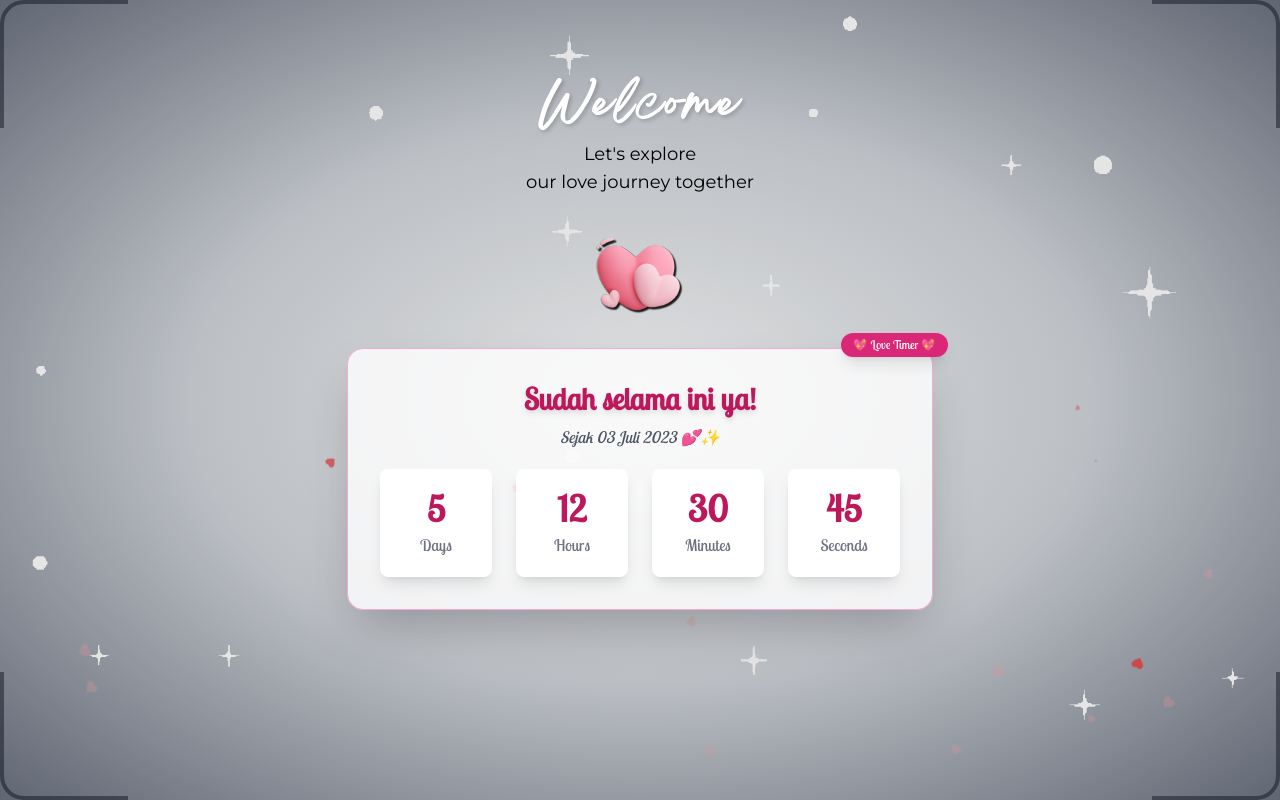
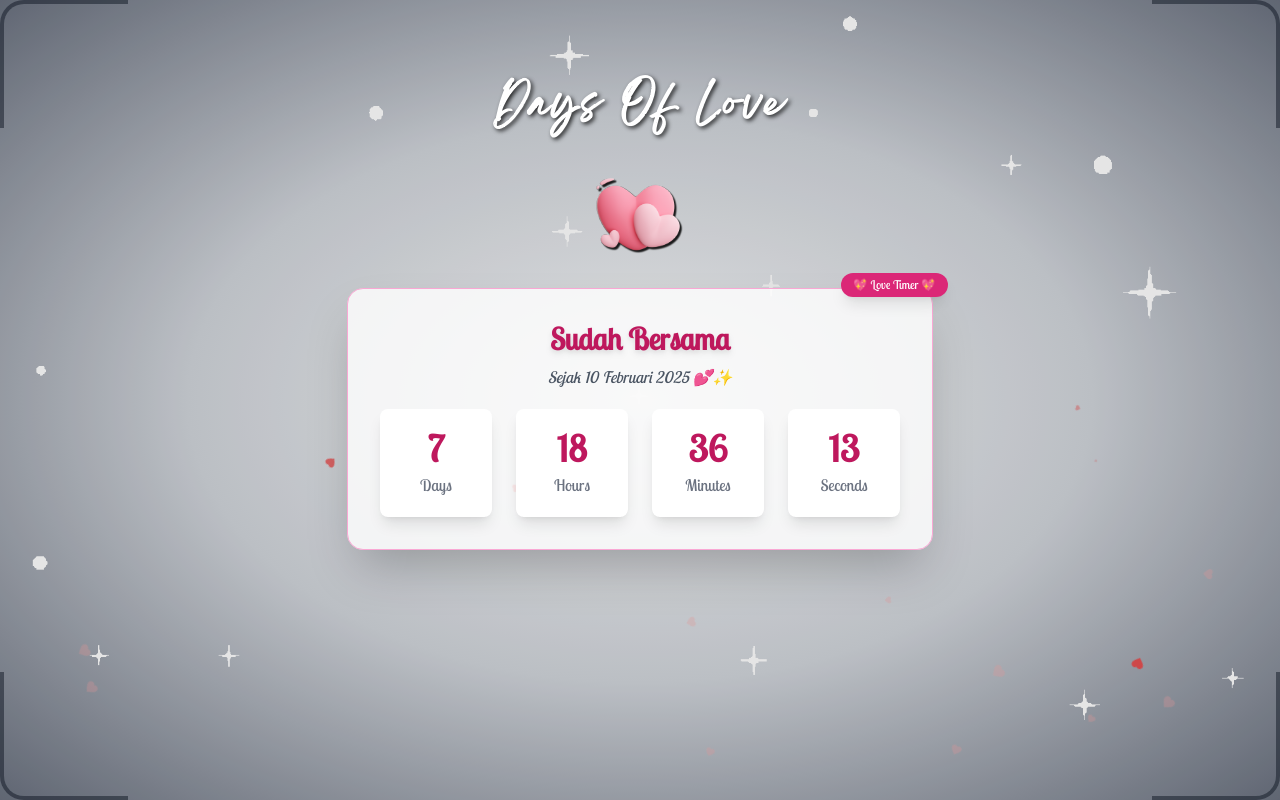
Before and after one commit to giraldi07/valentine-day-react, a React (Vite) app: page /features in a window 1280 px wide. Built offline with nearby package versions, Linux system fonts and the light colour scheme.

Commit message:
update page 4

```diff
--- a/src/components/Countdown.tsx
+++ /dev/null
@@ -1,65 +0,0 @@
-import React, { useEffect, useState } from 'react';
-import { useLocation } from 'react-router-dom';
-import type { CountdownProps } from '../types/index';
-import { VALENTINE_DATE } from '../data/valentineday';
-import TimeCard from '../components/new-comp/TimeCard';
-
-const Countdown: React.FC<CountdownProps> = () => {
-  const location = useLocation();
-  const selectedDate = location.state?.date || '12-02-2024';
-
-  const [timeSince, setTimeSince] = useState({
-    days: 0,
-    hours: 0,
-    minutes: 0,
-    seconds: 0,
-  });
-
-  const [timeUntilValentine, setTimeUntilValentine] = useState({
-    days: 0,
-    hours: 0,
-    minutes: 0,
-    seconds: 0,
-  });
-
-  useEffect(() => {
-    const startDate = new Date(selectedDate.split('-').reverse().join('-'));
-    const valentineDate = new Date(VALENTINE_DATE);
-
-    const now = new Date().getTime();
-    const elapsed = now - startDate.getTime();
-    setTimeSince({
-      days: Math.floor(elapsed / (1000 * 60 * 60 * 24)),
-      hours: Math.floor((elapsed % (1000 * 60 * 60 * 24)) / (1000 * 60 * 60)),
-      minutes: Math.floor((elapsed % (1000 * 60 * 60)) / (1000 * 60)),
-      seconds: Math.floor((elapsed % (1000 * 60)) / 1000),
-    });
-
-    const timer = setInterval(() => {
-      const now = new Date().getTime();
-      const untilValentine = valentineDate.getTime() - now;
-
-      setTimeUntilValentine({
-        days: Math.floor(untilValentine / (1000 * 60 * 60 * 24)),
-        hours: Math.floor((untilValentine % (1000 * 60 * 60 * 24)) / (1000 * 60 * 60)),
-        minutes: Math.floor((untilValentine % (1000 * 60 * 60)) / (1000 * 60)),
-        seconds: Math.floor((untilValentine % (1000 * 60)) / 1000),
-      });
-    }, 1000);
-
-    return () => clearInterval(timer);
-  }, [selectedDate]);
-
-  return (
-    <div
-      className="grid grid-cols-1 md:grid-cols-1 items-center text-center gap-4 sm:gap-6 md:gap-8 p-4"
-      style={{ fontFamily: 'Lobster Two, cursive' }}
-    >
-      <div className="max-w-[400px] w-full mx-auto">
-        <TimeCard time={timeSince} title="Sudah Berjalan Selama" style="bg-gray-200 text-gray-800 flex flex-col justify-center" />
-      </div>
-    </div>
-  );
-};
-
-export default Countdown;
--- a/src/components/new-comp/TimeCard.tsx
+++ b/src/components/new-comp/TimeCard.tsx
@@ -10,9 +10,19 @@ interface TimeCardProps {
   };
   title: string;
   style?: string;
+  startDate?: string; // Tambahkan prop untuk tanggal awal
 }
 
-const TimeCard: React.FC<TimeCardProps> = ({ time, title, style }) => {
+const TimeCard: React.FC<TimeCardProps> = ({ time, title, style, startDate }) => {
+  // Format tanggal awal (jika ada)
+  const formattedDate = startDate
+    ? new Date(startDate.split('-').reverse().join('-')).toLocaleDateString('id-ID', {
+        day: 'numeric',
+        month: 'long',
+        year: 'numeric',
+      })
+    : '';
+
   return (
     <motion.div
       initial={{ opacity: 0, y: 20 }}
@@ -30,9 +40,12 @@ const TimeCard: React.FC<TimeCardProps> = ({ time, title, style }) => {
       <h3 className="text-center text-2xl sm:text-3xl font-semibold text-pink-700 drop-shadow-md">
         {title}
       </h3>
-      <p className="text-center text-sm sm:text-base text-gray-600 mt-2 italic">
-        Sejak 03 Juli 2023 💕✨
-      </p>
+      {/* Tanggal Awal */}
+      {formattedDate && (
+        <p className="text-center text-sm sm:text-base text-gray-600 mt-2 italic">
+          Sejak {formattedDate} 💕✨
+        </p>
+      )}
 
       {/* Grid Waktu */}
       <div className="mt-5 grid grid-cols-2 sm:grid-cols-4 gap-4 sm:gap-6">
--- a/src/pages/DateInput2.tsx
+++ b/src/pages/DateInput2.tsx
@@ -16,7 +16,7 @@ import wrongSound from '../assets/audio/wrong.mp3';
 import successSound from '../assets/audio/success.mp3';
 import FrameSlide from '../components/new-comp/FrameSlide';
 
-const CORRECT_DATE = '10-02-2025';
+const CORRECT_DATE = '17-02-2025';
 
 const DateInput2: React.FC = () => {
   const [currentInput, setCurrentInput] = useState('');
@@ -56,9 +56,10 @@ const DateInput2: React.FC = () => {
 
   const handleContinue = () => {
     navigate('/days-of-love', {
-      state: { date: currentInput },
+      state: { date: CORRECT_DATE }, // Kirim tanggal ke halaman tujuan
     });
   };
+
 
   return (
     <FrameSlide direction="down" duration={1} perspective={1500}>
--- a/src/pages/DaysOfLove.tsx
+++ b/src/pages/DaysOfLove.tsx
@@ -1,76 +1,74 @@
-import React from 'react';
-import { useLocation, Navigate, useNavigate } from 'react-router-dom';
-import { motion } from 'framer-motion';
+import React, { useState } from 'react';
+import { useLocation, useNavigate } from 'react-router-dom';
+import { AnimatePresence, motion } from 'framer-motion';
 import Lottie from 'lottie-react';
-import Countdown from '../components/Countdown';
 import { Heart } from 'lucide-react';
-import { DotLottieReact } from '@lottiefiles/dotlottie-react';
 import BgAnimImage2 from '../assets/images/gif/flower.gif';
 import catAnimation from '../assets/lottie-animations/cat.json';
+import FrameSlide from '../components/new-comp/FrameSlide';
+import Frame2Left from '../assets/images/frame2-left.svg'; // Import frame kiri
+import Frame2Right from '../assets/images/frame2-right.svg';
 
-const ribbonVariants = {
-  initial: { scale: 10, opacity: 1, rotate: -30 },
-  animate: { scale: 1, opacity: 1, transition: { duration: 1.2, ease: 'easeOut' }, rotate: -30 },
-  exit: { scale: 10, opacity: 1, transition: { duration: 1, ease: 'easeIn' }, rotate: -30 }
-};
+import TimeCard from "../components/new-comp/TimeCard";
 
 const DaysOfLove: React.FC = () => {
   const location = useLocation();
   const navigate = useNavigate();
-  const date = location.state?.date;
+  const startDate = location.state?.date || "10-02-2025"; // Default jika tidak ada state
+  const [showCard, setShowCard] = useState(true);
 
-  if (!date) {
-    return <Navigate to="/" replace />;
-  }
+  const [selectedDate] = useState(startDate);
 
-  const [day, month, year] = date.split('-').map(Number);
-  const targetDate = new Date(year, month - 1, day);
+  // Konversi string tanggal ke objek Date
+  const [day, month, year] = selectedDate.split("-").map(Number);
+  const startDateObj = new Date(year, month - 1, day);
+
+  // Hitung selisih waktu sejak tanggal yang dipilih
+  const now = new Date();
+  const diffInSeconds = Math.floor((now.getTime() - startDateObj.getTime()) / 1000);
+  const time = {
+    days: Math.floor(diffInSeconds / (60 * 60 * 24)),
+    hours: Math.floor((diffInSeconds % (60 * 60 * 24)) / (60 * 60)),
+    minutes: Math.floor((diffInSeconds % (60 * 60)) / 60),
+    seconds: diffInSeconds % 60,
+  };
+
 
   return (
+    <FrameSlide direction="down" duration={1} perspective={1500}>
+      <div className="min-h-screen bg-gradient-radial from-pink-200 via-pink-100 to-gray-400 p-4 sm:p-6 md:p-8 flex flex-col relative">
+
+        {/* Gambar Latar Belakang */}
+        <img
+          src={BgAnimImage2}
+          alt="Background Animation"
+          className="w-full h-full object-cover absolute top-0 left-0 z-0"
+        />
+
+        {/* Frame SVG - Pojok Kiri Bawah */}
+        <img
+          src={Frame2Left}
+          alt="Frame Left"
+          className="fixed left-0 bottom-0 w-[50vw] z-10"
+        />
+
+        {/* Frame SVG - Pojok Kanan Atas */}
+        <img
+          src={Frame2Right}
+          alt="Frame Right"
+          className="fixed right-0 top-0 w-[50vw] z-10"
+        />
+
+        {/* Konten Halaman */}
         <motion.div
           initial={{ opacity: 0 }}
           animate={{ opacity: 1 }}
           exit={{ opacity: 0 }}
           transition={{ duration: 1 }}
-      className="relative min-h-screen bg-gradient-radial from-gray-50 via-gray-300 to-gray-500 p-4 sm:p-6 flex flex-col overflow-hidden"
+          className="max-w-4xl mx-auto p-10 md:p-12 lg:p-2 w-full flex-grow flex flex-col z-50 h-screen overflow-y-auto"
         >
 
-      {/* Background Animasi */}
-      <motion.div
-        className="fixed inset-0 w-full h-full z-0"
-        initial={{ opacity: 0 }}
-        animate={{ opacity: 1 }}
-        transition={{ delay: 0.5 }}
-      >
-        <img
-          src={BgAnimImage2}
-          alt="Background Animation"
-          className="w-full h-full object-cover"
-        />
-        {/* Overlay Semi-Transparan */}
-        <div className="absolute inset-0 bg-black bg-opacity-10"></div>
-      </motion.div>
-
-
-
-      {/* Pita hanya di pojok kiri atas dengan bentuk miring */}
-      <motion.div
-        variants={ribbonVariants}
-        initial="initial"
-        animate="animate"
-        exit="exit"
-        className="absolute top-0 left-0 w-40 h-12 sm:w-48 sm:h-16 bg-white -rotate-30 -translate-x-1/2 -translate-y-1/2 shadow-md"
-      ></motion.div>
-      {/* Pita pojok kanan bawah dengan bentuk miring */}
-      <motion.div
-        variants={ribbonVariants}
-        initial="initial"
-        animate="animate"
-        exit="exit"
-        className="absolute bottom-0 right-0 w-40 h-12 sm:w-48 sm:h-16 bg-white rotate-30 translate-x-1/2 translate-y-1/2 shadow-md"
-      ></motion.div>
-
-      <div className="max-w-3xl mx-auto w-full flex-grow flex flex-col items-center justify-center py-6 sm:py-8">
+          <div className="max-w-3xl mx-auto w-full flex-grow flex flex-col items-center justify-center py-2 md:py-8 z-30">
             <motion.div
               initial={{ opacity: 0, y: -20 }}
               animate={{ opacity: 1, y: 0 }}
@@ -78,23 +76,35 @@ const DaysOfLove: React.FC = () => {
               className="text-center mb-8 sm:mb-10"
               style={{ fontFamily: 'Breathing' }}
             >
-          <h1 className="text-3xl md:text-4xl font-bold text-white drop-shadow-lg mb-3 text-center">Days of Love</h1>
+              {/* Teks Putih (Utama) */}
+              <motion.h1
+                  initial={{ y: -20, opacity: 0 }}
+                  animate={{ y: 0, opacity: 1 }}
+                  transition={{ delay: 1 }}
+                  className="text-3xl md:text-4xl font-bold text-white mb-0 text-center relative z-30"
+                  style={{
+                      fontFamily: 'Breathing',
+                      textShadow: '2px 2px 4px rgba(0, 0, 0, 0.8)', // Menambahkan efek bayangan untuk dimensi
+                      letterSpacing: '0.1em', // Mengatur jarak antar huruf
+                  }}
+              >
+                  Days Of Love
+              </motion.h1>
               <div className="flex items-center justify-center gap-2 sm:gap-3">
                 <Heart className="w-4 h-4 sm:w-5 sm:h-5 text-pink-500" fill="#ec4899" />
-            <span className="text-base sm:text-lg text-pink-500" style={{ fontFamily: 'Montserrat, sans-serif', }}>
+                <span className="text-base mt-4 sm:text-lg text-pink-500" style={{ fontFamily: 'Montserrat, sans-serif', }}>
                   Our journey together
                 </span>
                 <Heart className="w-4 h-4 sm:w-5 sm:h-5 text-pink-500" fill="#ec4899" />
               </div>
             </motion.div>
 
-
             {/* Animasi Lottie */}
             <motion.div
                 initial={{ y: 20, opacity: 0 }}
                 animate={{ y: 0, opacity: 1 }}
                 transition={{ delay: 2 }}
-          className="w- mt-[-7%] max-w-[80%] sm:max-w-[60%] md:max-w-[50%] lg:max-w-[40%]"
+                className="w-full mb-[-10vw] mt-[-24vw] md:mt-[-8vw] max-w-[80%] sm:max-w-[60%] md:max-w-[50%] lg:max-w-[40%]"
             >
               <Lottie
                   animationData={catAnimation}
@@ -102,35 +112,47 @@ const DaysOfLove: React.FC = () => {
                 />
             </motion.div>
 
+            <AnimatePresence mode="wait">
+              {showCard && (
                 <motion.div
-          initial={{ opacity: 0, y: -20 }}
+                  initial={{ opacity: 0, y: 50 }}
                   animate={{ opacity: 1, y: 0 }}
-          transition={{ duration: 1.5 }}
-          className="w-full mb-8">
-            <Countdown targetDate={targetDate} />
+                  exit={{ opacity: 0, y: 50 }}
+                  transition={{ duration: 3 }}
+                  className="w-full mb-2"
+                  style={{
+                    fontFamily: 'Lobster Two',
+                  }}
+                >
+                  <TimeCard
+                    time={time}
+                    title="Sudah Bersama"
+                    style="text-gray-800"
+                    startDate={selectedDate} // Teruskan tanggal awal ke TimeCard
+                  />
                 </motion.div>
-
-        <motion.p
-          initial={{ opacity: 0 }}
-          animate={{ opacity: 1 }}
-          transition={{ duration: 0.5, delay: 1.1 }}
-          className="text-base sm:text-lg text-pink-600 text-center mb-5"
-          style={{ fontFamily: 'Montserrat, sans-serif' }}
-        >
-          Every second with you is a treasure ❤️
-        </motion.p>
+              )}
+            </AnimatePresence>
 
             <motion.button
               whileHover={{ scale: 1.05 }}
               whileTap={{ scale: 0.95 }}
-          onClick={() => navigate('/features')}
+              onClick={() => {
+                setShowCard(false); // Sembunyikan kartu terlebih dahulu
+                setTimeout(() => {
+                  navigate('/features', { state: { date: startDate } }); // Pindah halaman setelah animasi selesai
+                }, 1500); // Sesuaikan dengan durasi animasi exit
+              }}
               className="px-4 sm:px-6 py-2 sm:py-3 bg-red-500 text-white font-medium sm:font-semibold text-base sm:text-lg rounded-lg shadow-md hover:bg-orange-700 transition-all duration-300 w-fit z-40"
               style={{ fontFamily: 'Lobster Two, cursive' }}
             >
               Explore Features
             </motion.button>
+
           </div>
         </motion.div>
+      </div>
+    </FrameSlide>
   );
 };
 
--- a/src/pages/Features.tsx
+++ b/src/pages/Features.tsx
@@ -1,5 +1,5 @@
 import { useState } from 'react';
-import { useNavigate } from 'react-router-dom';
+import { useLocation, useNavigate } from 'react-router-dom';
 import { motion } from 'framer-motion';
 import { features } from '../data/features';
 import PageTransition from '../components/PageTransition';
@@ -8,20 +8,32 @@ import TimeCard from '../components/new-comp/TimeCard';
 import BgAnimImage from '../assets/images/gif/blink-blink.gif';
 import featuresIcons from '../assets/images/icons/biglove.svg';
 
-function Features() {
+const Features: React.FC = () => {
   const navigate = useNavigate();
+  const location = useLocation();
+  const startDate = location.state?.date || "10-02-2025"; // Default jika tidak ada state
   const [showFeatures, setShowFeatures] = useState(false);
+
+  const [selectedDate] = useState(startDate);
 
   const toggleFeatures = () => {
     setShowFeatures(!showFeatures);
   };
 
-  const [timeSince] = useState({
-    days: 5,
-    hours: 12,
-    minutes: 30,
-    seconds: 45,
-  });
+  // Konversi string tanggal ke objek Date
+  const [day, month, year] = startDate.split("-").map(Number);
+  const startDateObj = new Date(year, month - 1, day); // Bulan dikurangi 1 karena di JS bulan dimulai dari 0
+
+  // Hitung selisih waktu sejak tanggal jadian
+  const now = new Date();
+  const diffInSeconds = Math.floor((now.getTime() - startDateObj.getTime()) / 1000);
+  const time = {
+    days: Math.floor(diffInSeconds / (60 * 60 * 24)),
+    hours: Math.floor((diffInSeconds % (60 * 60 * 24)) / (60 * 60)),
+    minutes: Math.floor((diffInSeconds % (60 * 60)) / 60),
+    seconds: diffInSeconds % 60,
+  };
+
 
   return (
     <PageTransition>
@@ -56,31 +68,22 @@ function Features() {
         )}
 
         <div className="relative max-w-4xl mx-auto mt-10 pt-8">
+
+          {/* Teks Putih (Utama) */}
           <motion.h1
             initial={{ y: -20, opacity: 0 }}
             animate={{ y: 0, opacity: 1 }}
-            className="text-4xl font-bold text-white mb-3 text-center"
+            transition={{ delay: 1 }}
+            className="text-3xl md:text-4xl font-bold text-white mb-10 text-center relative z-10"
             style={{
-              fontFamily: 'Breathing',
-              transform: 'rotate(-5deg)',
-              letterSpacing: '0.1em',
-              textShadow: '2px 2px 4px rgba(0, 0, 0, 0.2)',
+                fontFamily: 'Breathing',
+                textShadow: '2px 2px 4px rgba(0, 0, 0, 0.8)', // Menambahkan efek bayangan untuk dimensi
+                letterSpacing: '0.1em', // Mengatur jarak antar huruf
             }}
           >
-            Welcome
+              Days Of Love
           </motion.h1>
 
-          <motion.p
-            initial={{ y: -20, opacity: 0 }}
-            animate={{ y: 0, opacity: 1 }}
-            transition={{ delay: 0.2 }}
-            className="text-xl sm:text-lg text-black text-center mb-8"
-            style={{
-              fontFamily: 'Montserrat, sans-serif',
-            }}
-          >
-            Let's explore<br></br>our love journey together
-          </motion.p>
 
           <div className="flex justify-center z-30 items-center gap-6 md:gap-8 flex-wrap relative">
             {/* Ikon Utama (Love Fill) */}
@@ -90,7 +93,7 @@ function Features() {
               whileHover={{ scale: 1.1 }}
               whileTap={{ scale: 0.9 }}
             >
-              <div className="w-20 h-20 md:w-24 md:h-24 rounded-full flex items-center justify-center mb-2">
+              <div className="w-20 h-20 md:w-24 md:h-24 rounded-full flex items-center justify-center mb-2 z-30">
                 <img
                   src={featuresIcons} // Menggunakan ikon hati dari data
                   alt="Heart Icon"
@@ -134,10 +137,24 @@ function Features() {
             ))}
           </div>
 
-          {/* Countdown Timer */}
-          <div className="mt-4" style={{ fontFamily: 'Lobster Two, cursive' }}>
-            <TimeCard time={timeSince} title="Sudah selama ini ya!" style="bg-pink-300 text-red-500" />
-          </div>
+          {/* Timer Card */}
+          <motion.div
+            initial={{ opacity: 0, y: 50 }}
+            animate={{ opacity: 1, y: 0 }}
+            transition={{ duration: 0.5, ease: "easeOut" }}
+            className="mt-4"
+            style={{
+              fontFamily: 'Lobster Two',
+            }}
+          >
+            <TimeCard
+              time={time}
+              title="Sudah Bersama"
+              style="text-gray-800"
+              startDate={selectedDate} // Teruskan tanggal awal ke TimeCard
+            />
+          </motion.div>
+
         </div>
       </div>
     </PageTransition>
```
Also changed, not shown: src/assets/images/frame2-left.svg (added), src/assets/images/frame2-right.svg (added). Lines whose indentation alone changed are shown as unchanged.
